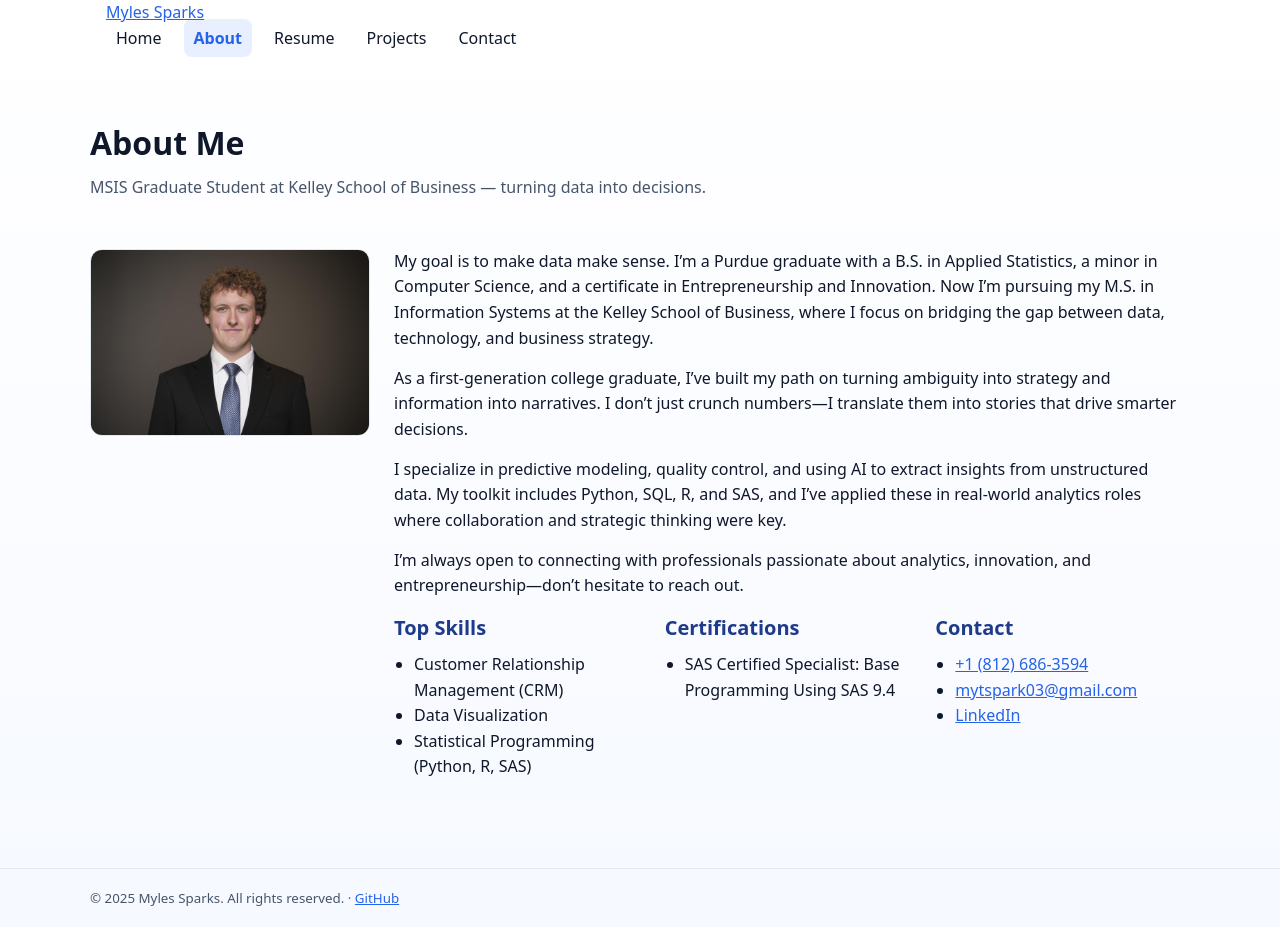
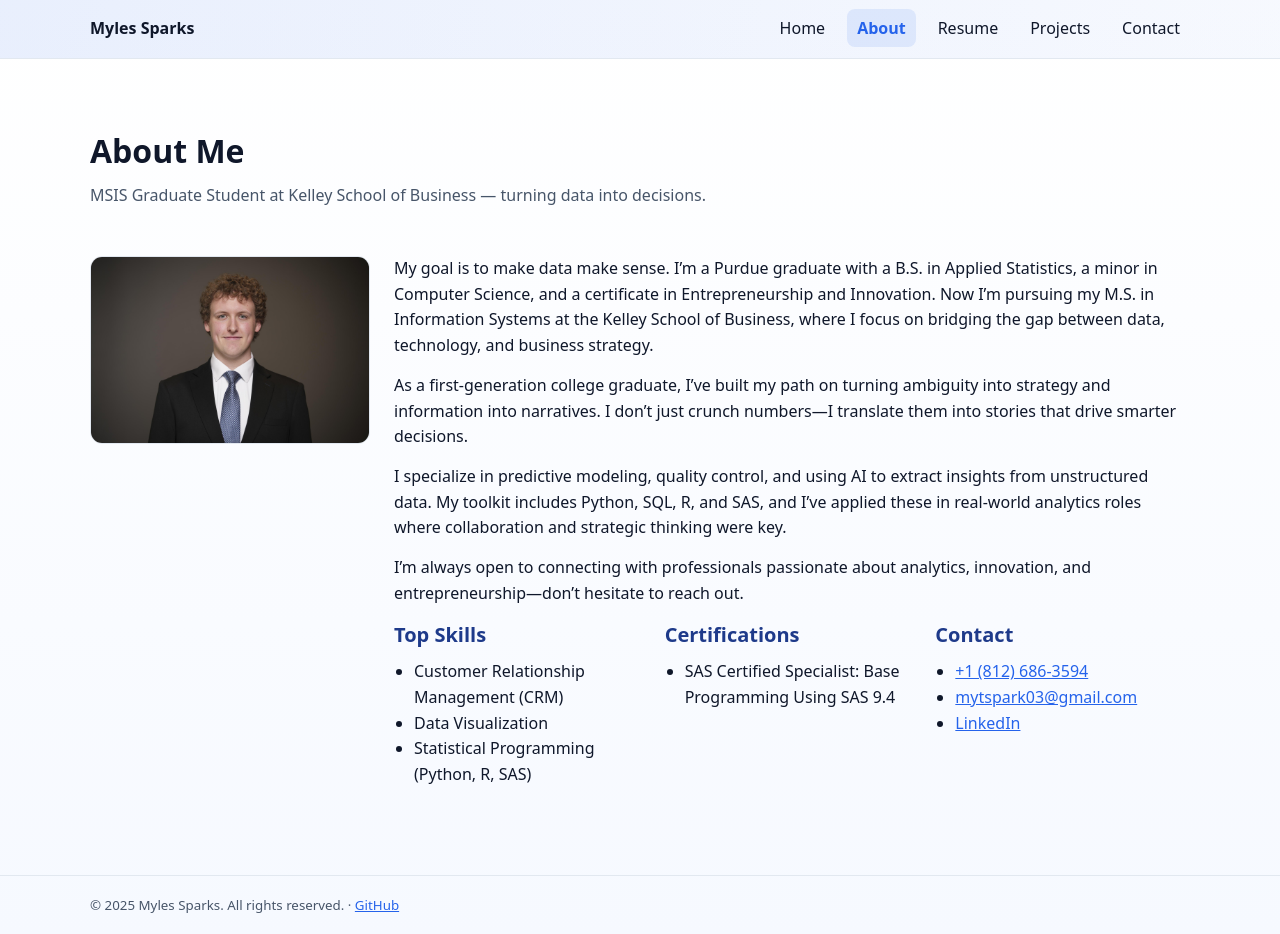
Before and after one commit to mytsparks/Sparks_Myles_Personal_Website, a plain HTML site: page about.html in a window 1280 px wide. Drawn offline with Linux system fonts and the light colour scheme.

Commit message:
Final final touches

```diff
--- a/styles.css
+++ b/styles.css
@@ -60,6 +60,26 @@ small { color: var(--muted); }
   object-position: center;
   padding: 0;
 }
+
+/* Site header (non-home pages) */
+header {
+  border-bottom: 1px solid var(--border);
+  background: linear-gradient(90deg, rgba(37,99,235,0.10), rgba(37,99,235,0.04));
+}
+
+header .container {
+  display: flex;
+  align-items: center;
+  justify-content: space-between;
+  padding: 16px 0;
+}
+
+.brand {
+  font-weight: 700;
+  text-decoration: none;
+  color: var(--text);
+}
+.brand:hover { color: var(--accent); }
 
 .nav {
   list-style: none;
```
